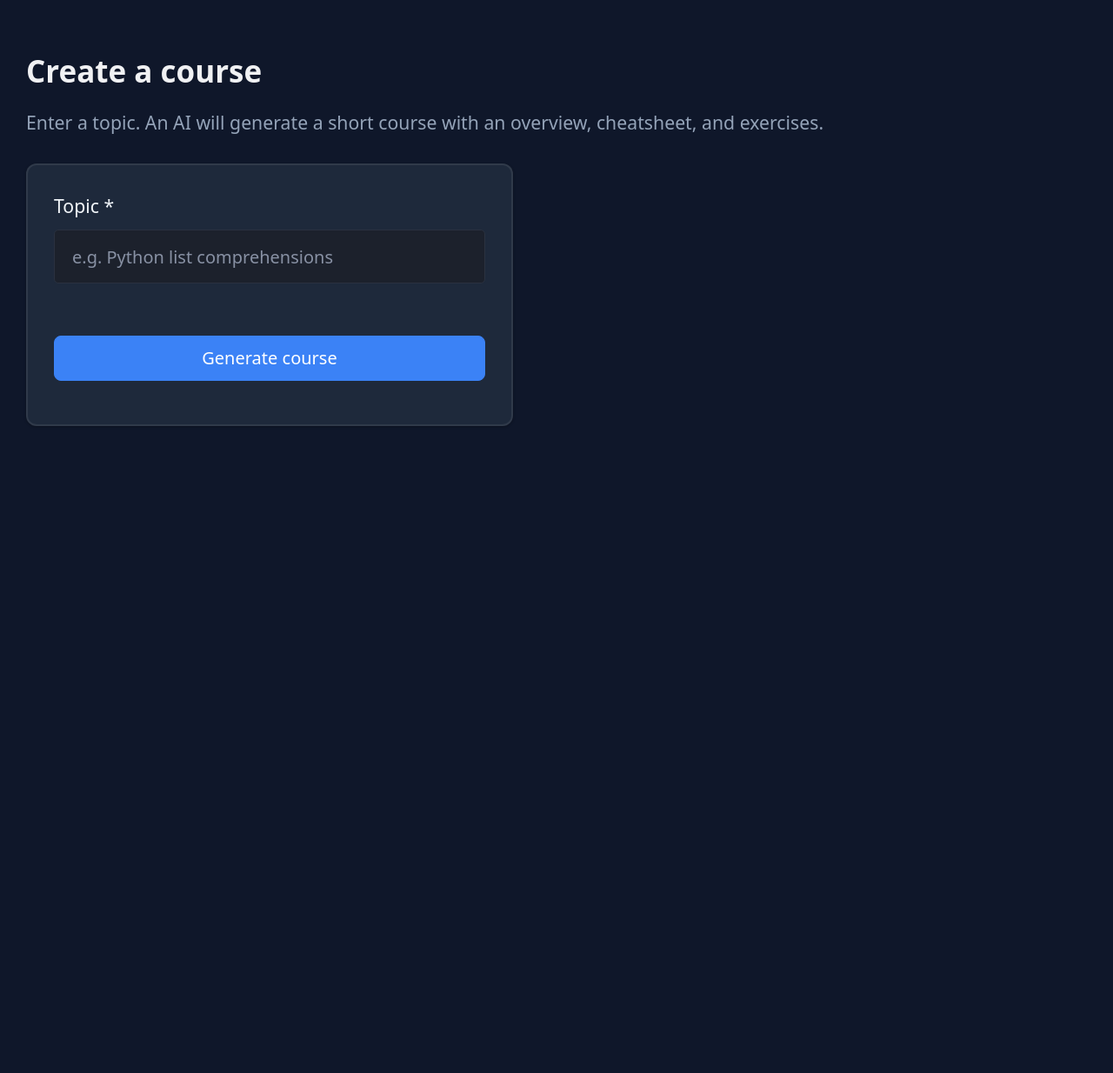
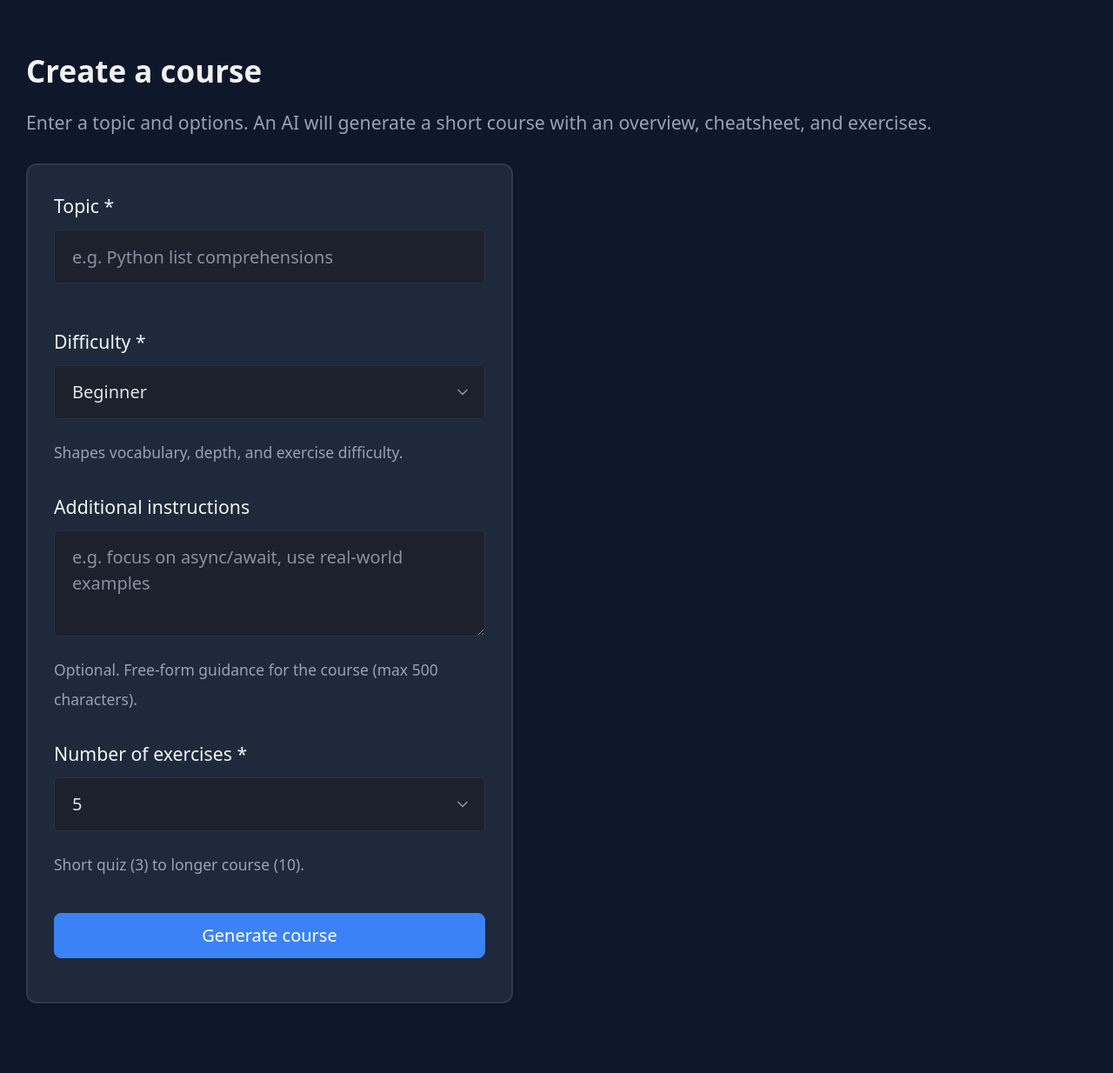
Before and after one commit to jprevc/courseforge, a Django app: page /courses/create/ in a window 1280 px wide. Shown: the part 193-1427 px from the top of the page at 87% size. Before the commit the page ends 683 px from the top, so only its background shows below. Run offline with Django 5.2, Linux system fonts and the light colour scheme; the visitor is signed in with stand-in values (Sample User, id 1); some libraries are stand-ins or nearby versions.

Commit message:
Add customization options to course creation, add explanations to correct questions

```diff
--- a/courses/forms.py
+++ b/courses/forms.py
@@ -4,7 +4,20 @@ from django import forms
 
 
 class CreateCourseForm(forms.Form):
-    """Form to submit a topic string for AI-generated course creation."""
+    """Form to submit a topic and options for AI-generated course creation."""
+
+    DIFFICULTY_CHOICES = [
+        ("beginner", "Beginner"),
+        ("intermediate", "Intermediate"),
+        ("advanced", "Advanced"),
+    ]
+
+    NUM_EXERCISES_CHOICES = [
+        (3, "3"),
+        (5, "5"),
+        (8, "8"),
+        (10, "10"),
+    ]
 
     topic = forms.CharField(
         max_length=255,
@@ -16,3 +29,28 @@ class CreateCourseForm(forms.Form):
             }
         ),
     )
+    difficulty = forms.ChoiceField(
+        choices=DIFFICULTY_CHOICES,
+        label="Difficulty",
+        initial="beginner",
+        help_text="Shapes vocabulary, depth, and exercise difficulty.",
+    )
+    additional_instructions = forms.CharField(
+        required=False,
+        max_length=500,
+        label="Additional instructions",
+        widget=forms.Textarea(
+            attrs={
+                "placeholder": "e.g. focus on async/await, use real-world examples",
+                "rows": 3,
+            }
+        ),
+        help_text="Optional. Free-form guidance for the course (max 500 characters).",
+    )
+    num_exercises = forms.TypedChoiceField(
+        choices=NUM_EXERCISES_CHOICES,
+        coerce=int,
+        label="Number of exercises",
+        initial=5,
+        help_text="Short quiz (3) to longer course (10).",
+    )
--- a/templates/courses/course_create.html
+++ b/templates/courses/course_create.html
@@ -4,7 +4,7 @@
 
 {% block content %}
 <h1>Create a course</h1>
-<p class="form-intro">Enter a topic. An AI will generate a short course with an overview, cheatsheet, and exercises.</p>
+<p class="form-intro">Enter a topic and options. An AI will generate a short course with an overview, cheatsheet, and exercises.</p>
 <div class="form-narrow-wrap">
     <form method="post" action="{% url 'courses:create' %}" class="form-narrow card">
         {% csrf_token %}
```
Also changed, not shown: agent/agent.py (+13 -5 lines), agent/run_course_gen.py (+14 -3 lines), templates/courses/exercise.html (+20 -1 lines).
